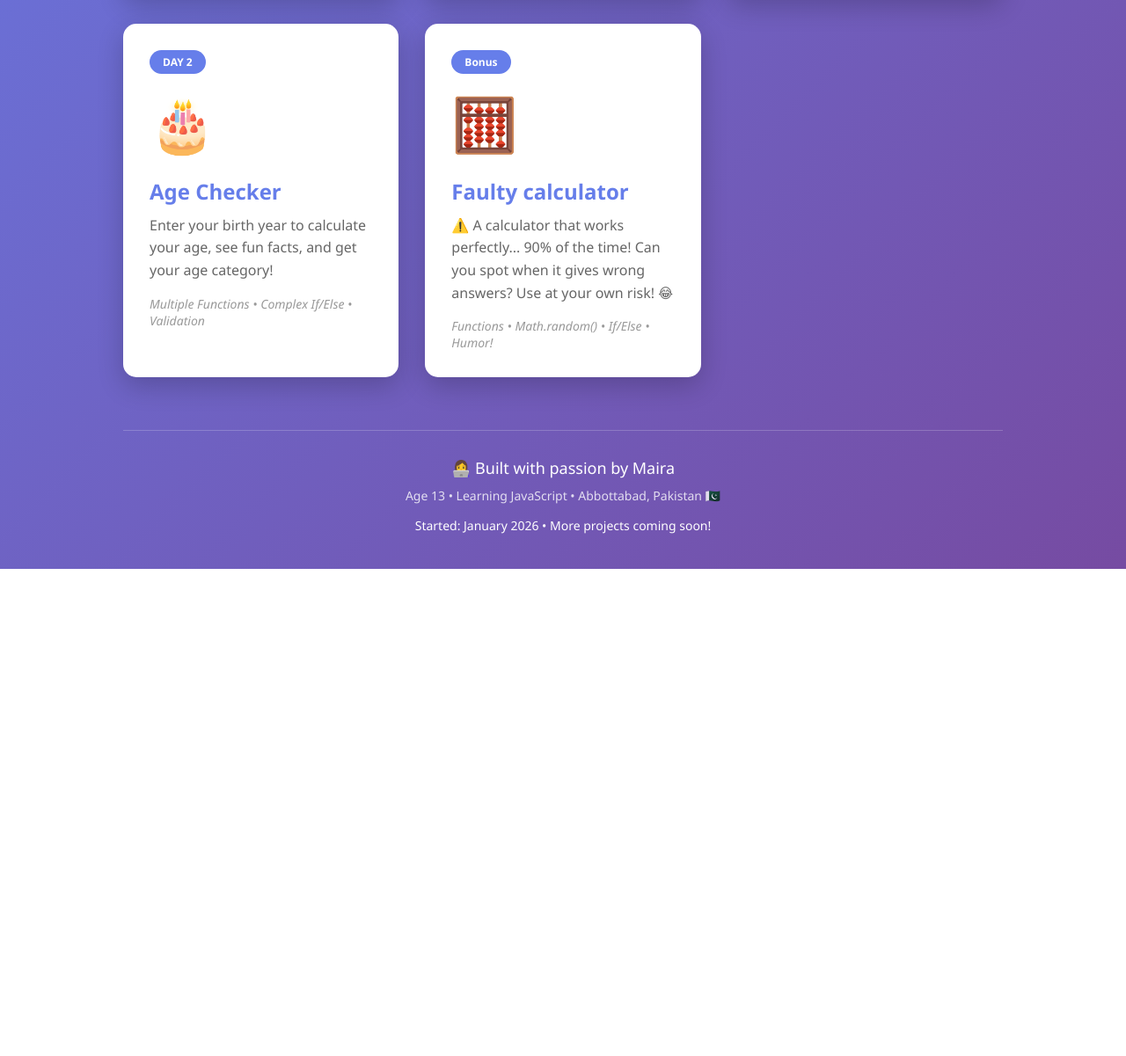
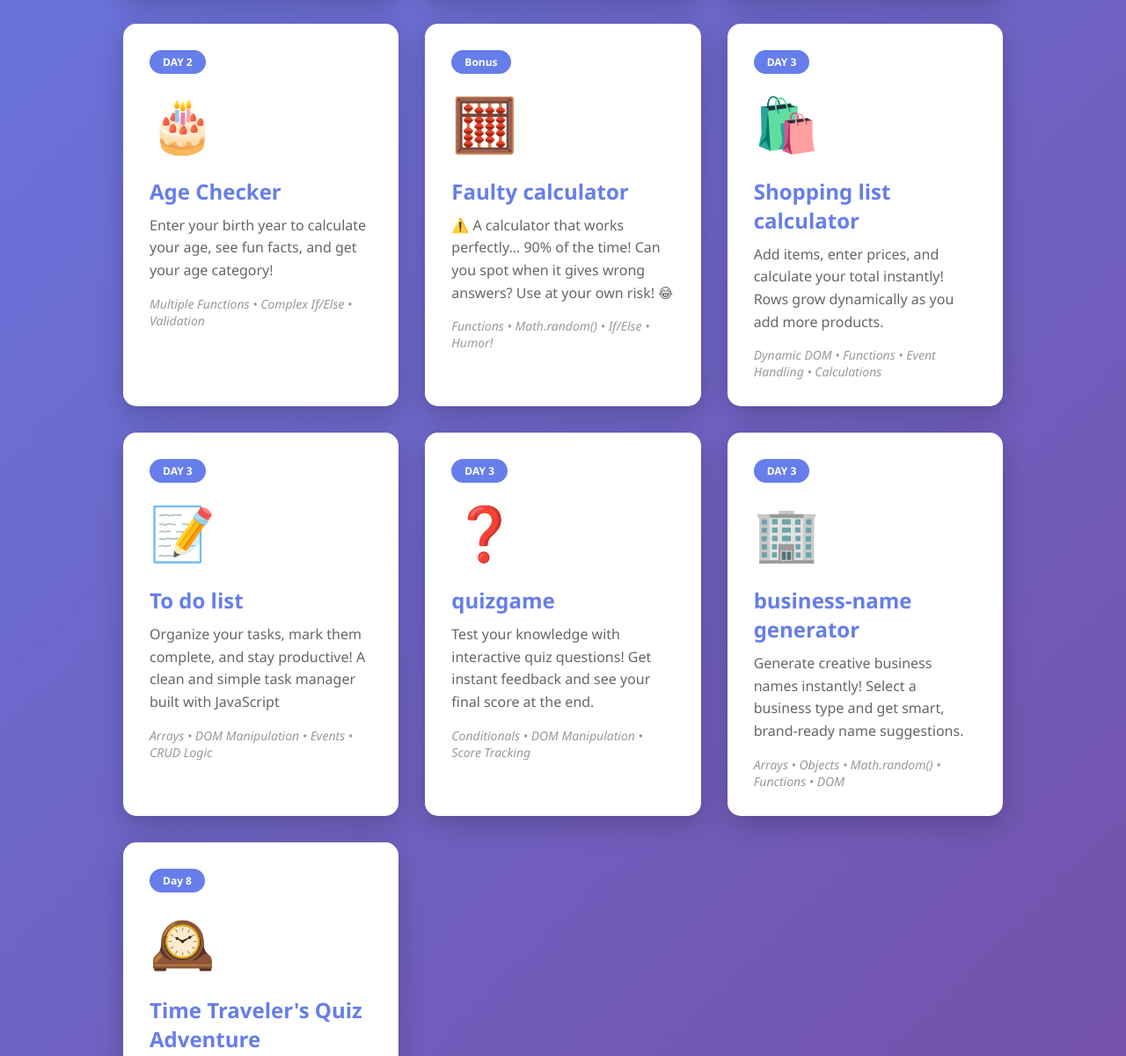
Before and after one commit to mairakhancontact-sudo/javascript-projects, a plain HTML site: page index.html in a window 1280 px wide. Shown: the part 822-2023 px from the top of the page at 88% size. Before the commit the page ends 1469 px from the top, so only its background shows below. Drawn offline with Linux system fonts and the light colour scheme.

Commit message:
Update index.html

```diff
--- a/index.html
+++ b/index.html
@@ -184,7 +184,7 @@ body {
             <h2> My Learning Journey</h2>
             <div class="stats-grid">
                 <div class="stat-item">
-                    <div class="stat-number">5</div>
+                    <div class="stat-number">8</div>
                     <div class="stat-label">Projects Built</div>
                 </div>
                 <div class="stat-item">
@@ -247,6 +247,42 @@ body {
     <p class="project-description">⚠️ A calculator that works perfectly... 90% of the time! Can you spot when it gives wrong answers? Use at your own risk! 😂</p>
      <p class="project-tech">Functions • Math.random() • If/Else • Humor!</p>
 </a>
+ <a href="shoppinglist.html" class="project-card">
+    <div class="day-badge">DAY 3</div>
+    <div class="project-icon" style="animation: spin 3s infinite;">🛍️</div>
+    <h3 class="project-title">Shopping list calculator</h3>
+    <p class="project-description"> Add items, enter prices, and calculate your total instantly! Rows grow dynamically as you add more products.</p>
+     <p class="project-tech">Dynamic DOM • Functions • Event Handling • Calculations</p>
+</a>
+<a href="todolist.html" class="project-card">
+    <div class="day-badge">DAY 3</div>
+    <div class="project-icon" style="animation: spin 3s infinite;">📝</div>
+    <h3 class="project-title">To do list</h3>
+    <p class="project-description"> Organize your tasks, mark them complete, and stay productive! A clean and simple task manager built with JavaScript</p>
+     <p class="project-tech">Arrays • DOM Manipulation • Events • CRUD Logic</p>
+</a>
+<a href="quizgame.html" class="project-card">
+    <div class="day-badge">DAY 3</div>
+    <div class="project-icon" style="animation: spin 3s infinite;">❓</div>
+    <h3 class="project-title">quizgame</h3>
+    <p class="project-description">Test your knowledge with interactive quiz questions! Get instant feedback and see your final score at the end.</p>
+     <p class="project-tech">Conditionals • DOM Manipulation • Score Tracking</p>
+</a>
+<a href="businessname-generator.html" class="project-card">
+    <div class="day-badge">DAY 3</div>
+    <div class="project-icon" style="animation: spin 3s infinite;">🏢</div>
+    <h3 class="project-title">business-name generator</h3>
+    <p class="project-description"> Generate creative business names instantly! Select a business type and get smart, brand-ready name suggestions.</p>
+     <p class="project-tech">Arrays • Objects • Math.random() • Functions • DOM</p>
+</a>
+<a href="timetravelersquizadventure.html" class="project-card">
+    <div class="day-badge">Day 8</div>
+    <div class="project-icon" style="animation: spin 3s infinite;">🕰️</div>
+    <h3 class="project-title">Time Traveler's Quiz Adventure</h3>
+    <p class="project-description">Travel through 7 unique eras, answer history and future-themed quiz questions, and see if you can survive the time challenge! Each era has its own theme, colors, and surprises. 🏰🚀🤖</p>
+    <p class="project-tech">HTML • CSS • JavaScript • Timers • Dynamic Themes • DOM Manipulation</p>
+</a>
+
         </div>
         <footer>
             <p style="font-size: 18px; margin-bottom: 10px;">
```
